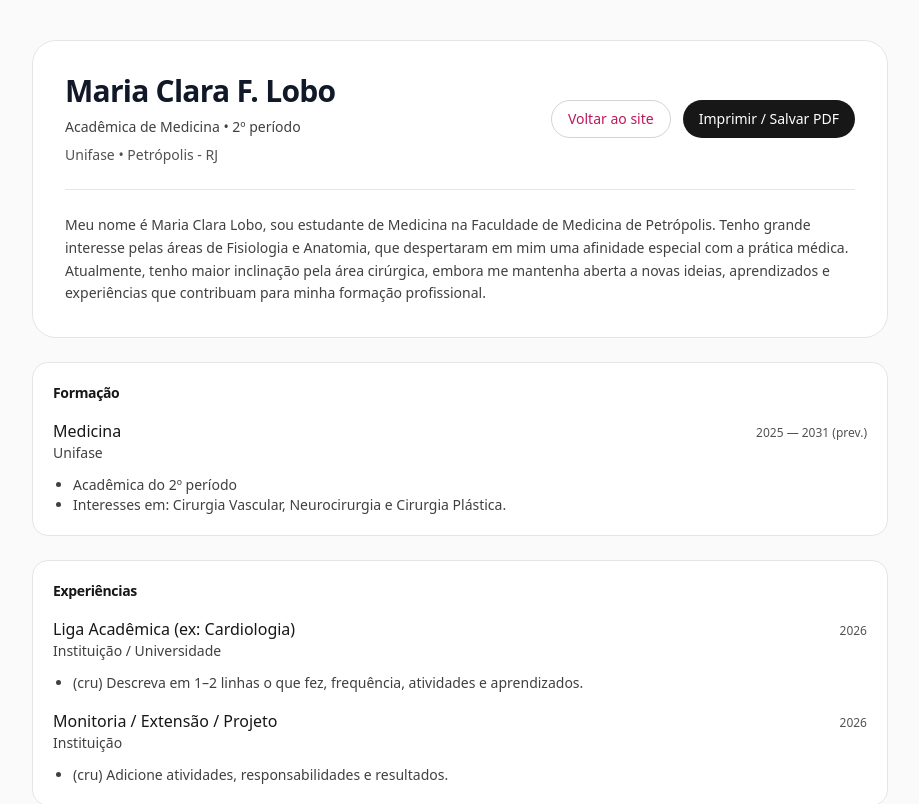
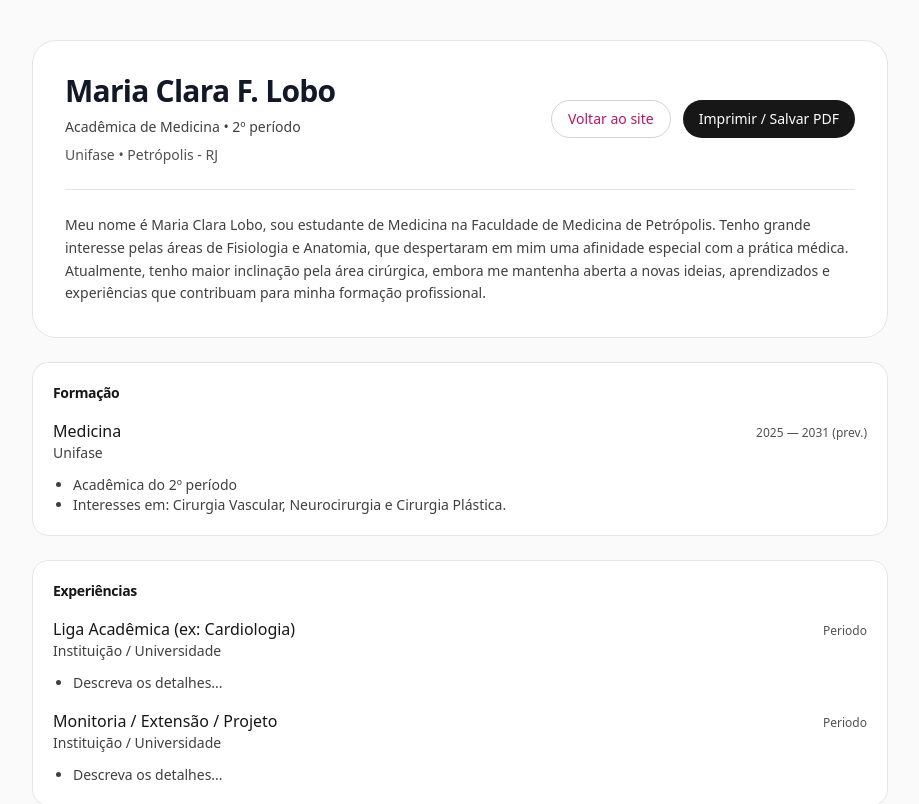
Before and after one commit to phlaranjeira31/portfolio-medicina, a Next.js app: page /curriculo in a window 1280 px wide. Shown: the top 804 px of the page, without its empty margins (180-1099 px from the left). Built offline with nearby package versions, Linux system fonts and the light colour scheme.

Commit message:
atualiza site

```diff
--- a/src/app/data/profile.ts
+++ b/src/app/data/profile.ts
@@ -9,9 +9,7 @@ export const profile = {
 
 interests: [
   "Clínica Médica",
-  "Pediatria",
   "Ginecologia e Obstetrícia",
-  "Pesquisa Científica",
   "Cirurgia Vascular",
   "Neurocirurgia",
   "Cirurgia Plástica",
@@ -33,17 +31,17 @@ interests: [
     {
       title: "Liga Acadêmica (ex: Cardiologia)",
       org: "Instituição / Universidade",
-      period: "2026",
+      period: "Periodo",
       details: [
-        "(cru) Descreva em 1–2 linhas o que fez, frequência, atividades e aprendizados.",
+        "Descreva os detalhes...",
       ],
     },
     {
       title: "Monitoria / Extensão / Projeto",
-      org: "Instituição",
-      period: "2026",
+      org: "Instituição / Universidade",
+      period: "Periodo",
       details: [
-        "(cru) Adicione atividades, responsabilidades e resultados.",
+        "Descreva os detalhes...",
       ],
     },
   ],
```
